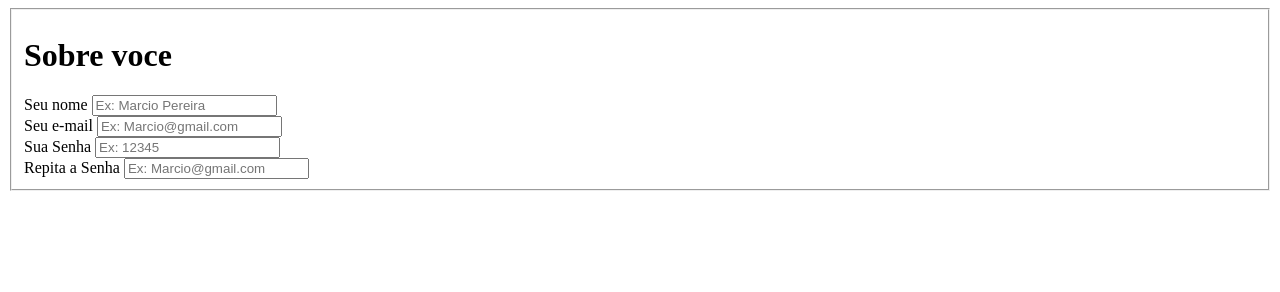
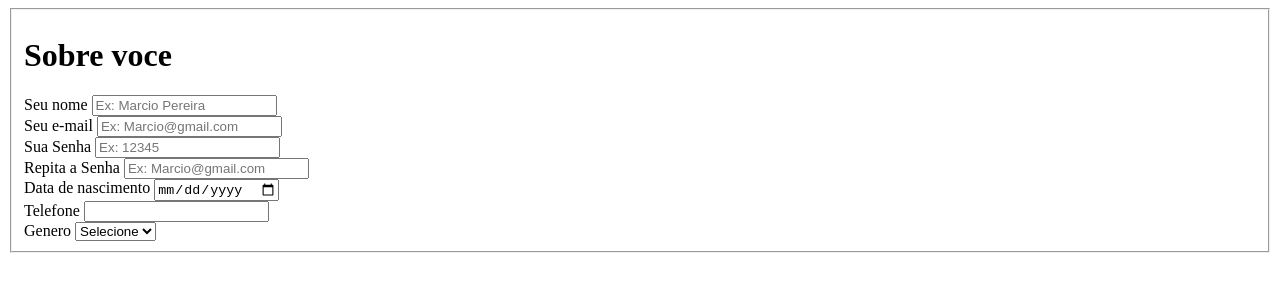
Before and after one commit to ericksantanay/SOBRE-VOCE, a plain HTML site: page index.html in a window 1280 px wide. Drawn offline with Linux system fonts and the light colour scheme.

Commit message:
atualizado

```diff
--- a/index.html
+++ b/index.html
@@ -32,6 +32,29 @@
                         <input type="email" placeholder="Ex: Marcio@gmail.com" required>
                     </div>
 
+                    <div id="label">
+                        <label>Data de nascimento</label>
+                        <input type="date" required>
+                    </div>
+
+                    <div id="label">
+                        <label>Telefone</label>
+                        <input type="tel" maxlength="14" required>
+                    </div>
+
+                 </div>
+
+                 <div id="genero">
+                     <label>Genero</label>
+                       <select>
+                        <option selected disabled value="selecione">Selecione</option>
+                        <option>Homem</option>
+                        <option></option>
+                        <option></option>
+                        <option></option>
+                        <option></option>
+                        <option></option>
+                       </select>
                  </div>
              </fieldset>
         </form>
```
